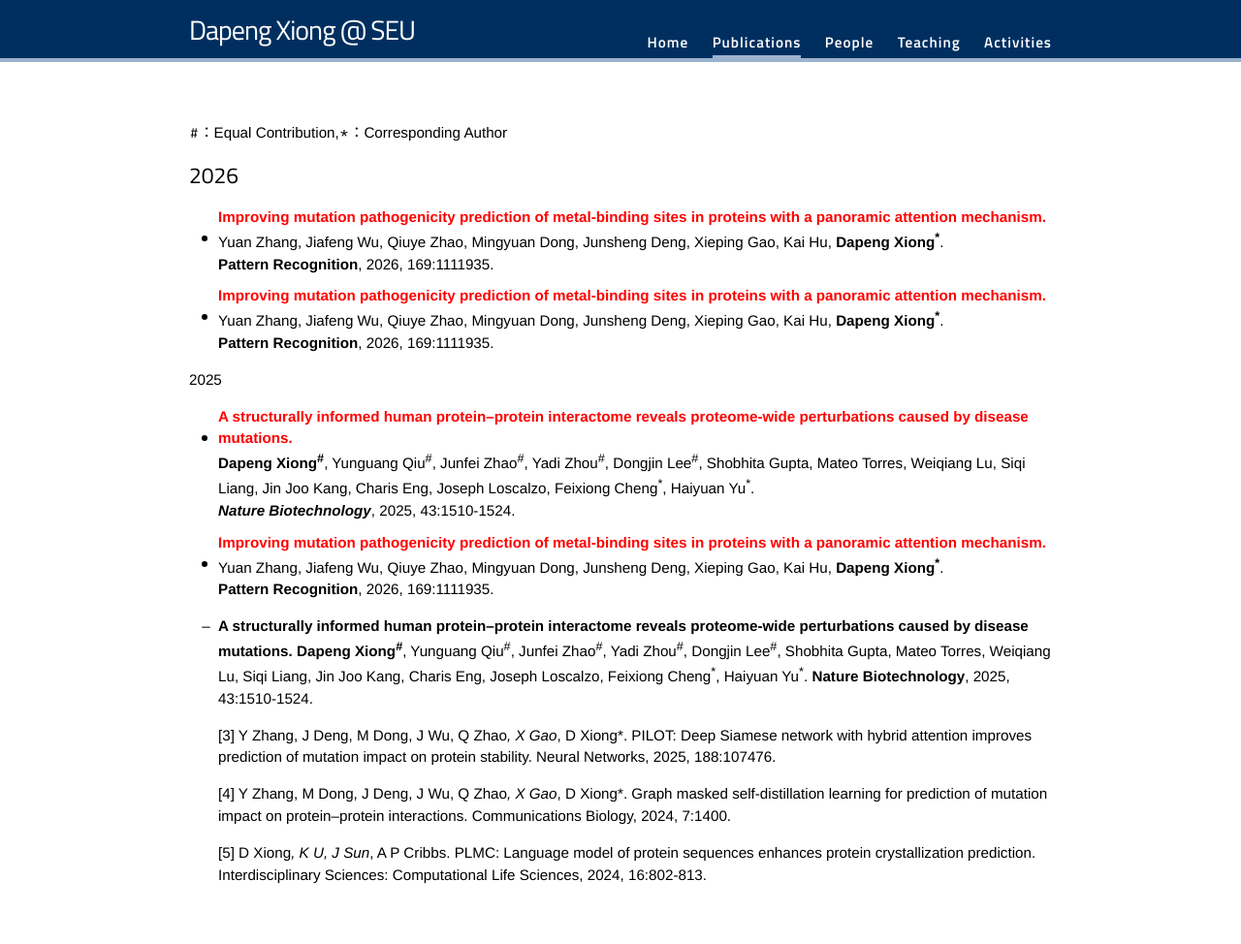
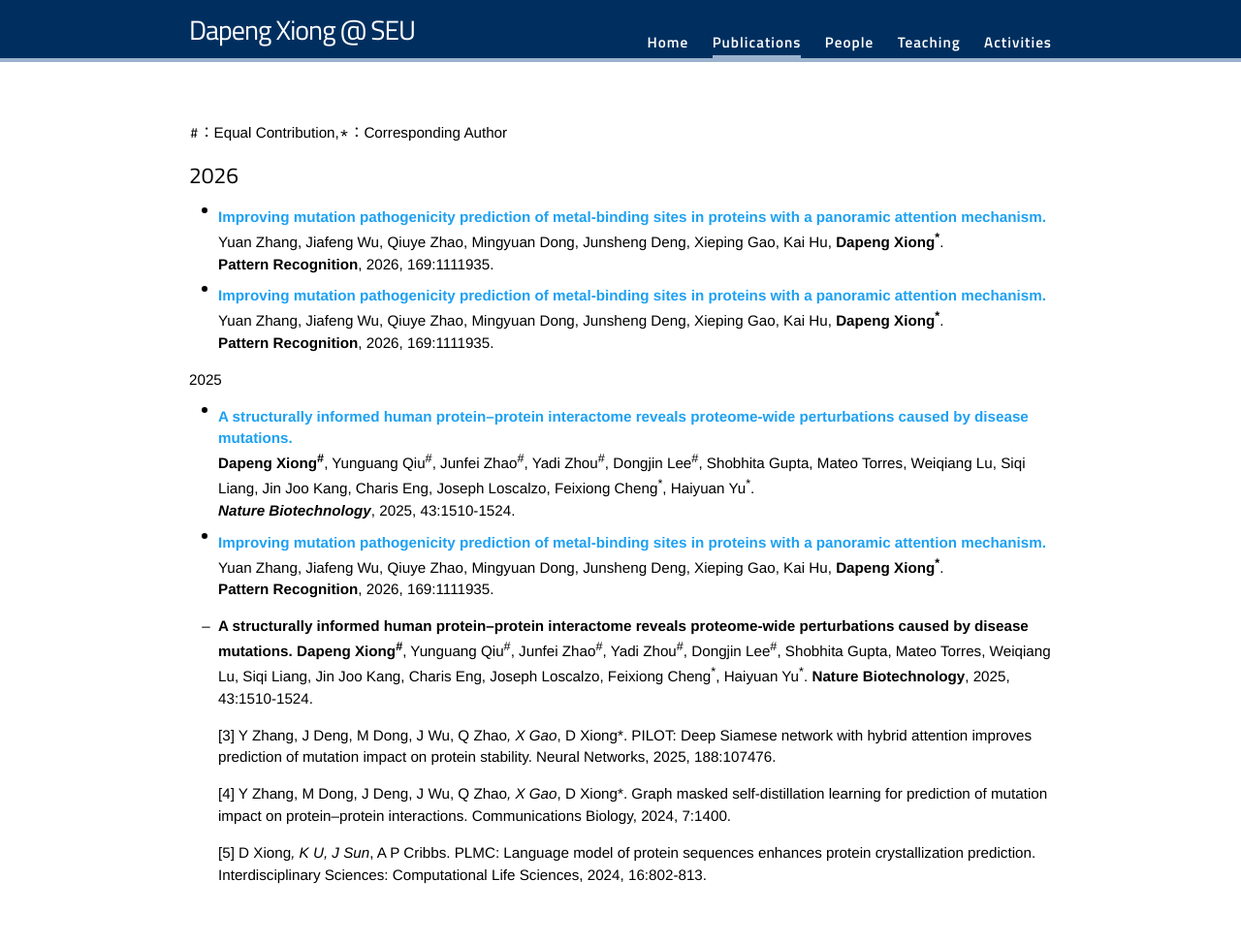
Before and after one commit to dapeng-xiong/dapeng-xiong.github.io, a Jekyll site: the page built from Publications.md, in a window 1280 px wide. Shown: the whole page at 97% size. Built offline with Jekyll 4.4.1, drawn with Linux system fonts in a browser that asks for light colours; nearby versions of some CDN libraries; some web fonts are replaced.

Commit message:
Update _layout.scss

```diff
--- a/_sass/_layout.scss
+++ b/_sass/_layout.scss
@@ -330,7 +330,7 @@ article ul.utlist > li:before {
     background: #000;
     height: 6px;
     border-radius: 50%;
-    margin-top: 30px;
+    margin-top: 1px;
 
 }
 
@@ -342,7 +342,7 @@ article ul.utlist .text_bold{
 }
 article ul.utlist .text_title{
 	font-weight: bold;
-	color: red;
+	color: #1da1f2;
 }
 
 article ul#archive > li:before {
```
